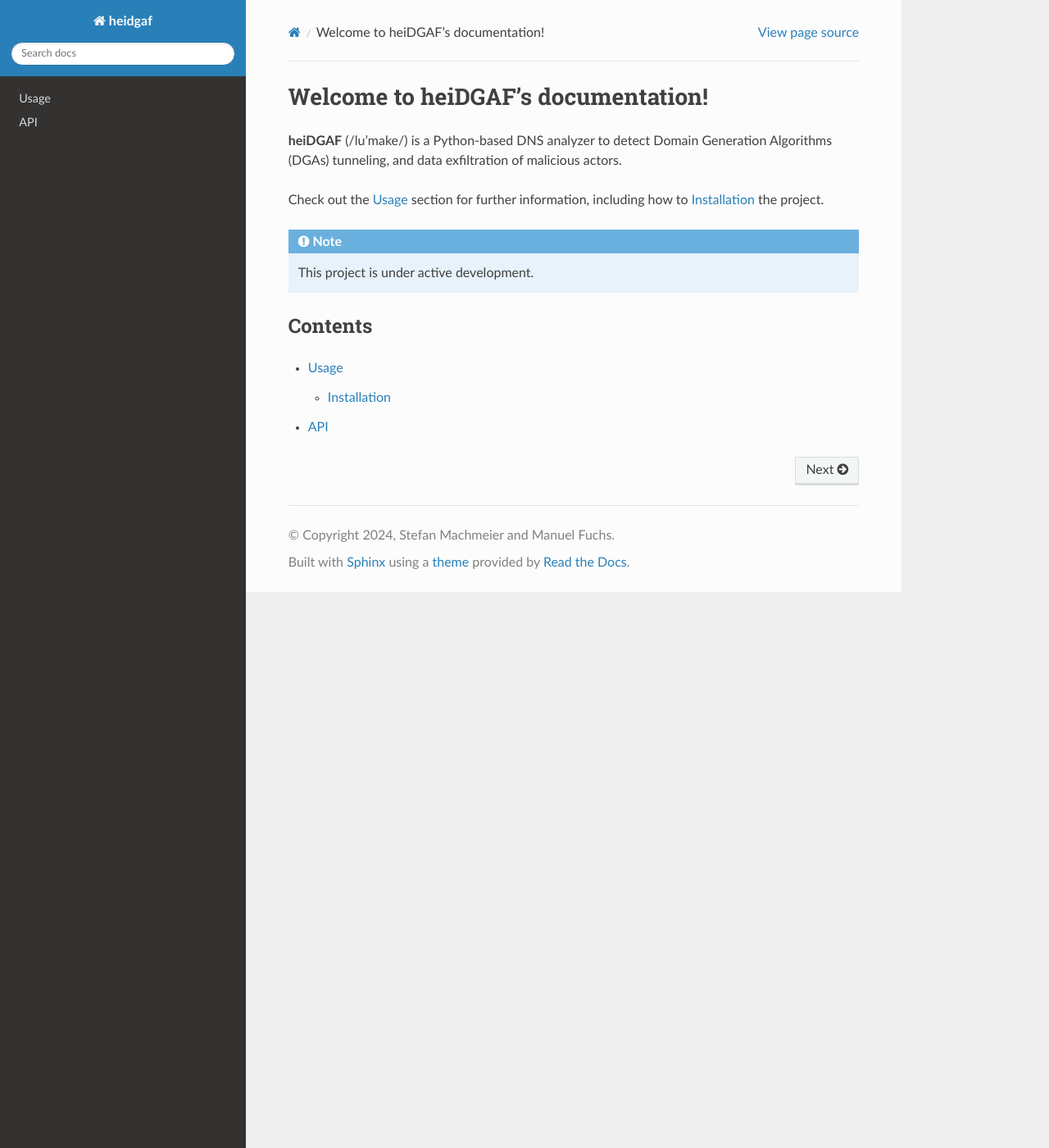
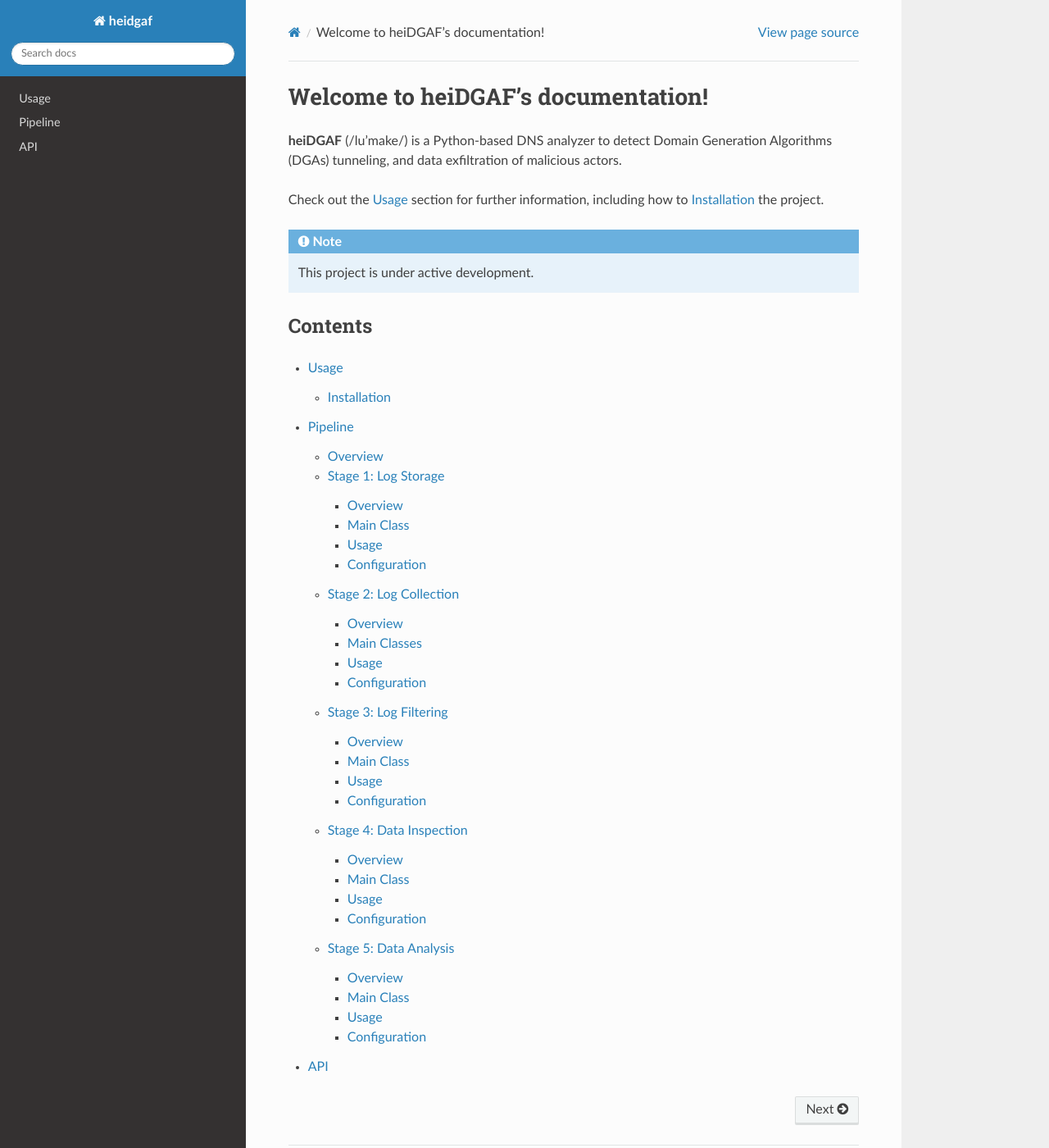
Before and after one commit to stefanDeveloper/heiDGAF, a Sphinx documentation site: the page built from docs/index.rst, in a window 1280 px wide and 1400 px high. Shown: the whole window at 82% size. Built offline with Sphinx 7.4.7 and the Read the Docs theme 2.0.0, drawn with Linux system fonts in a browser that asks for light colours; pages that are not in the unit, such as notebooks, are missing from menus.

Commit message:
Add initial pipeline description docs

```diff
--- a/docs/index.rst
+++ b/docs/index.rst
@@ -16,4 +16,5 @@ Contents
 .. toctree::
 
    usage
+   pipeline
    api/index
--- /dev/null
+++ b/docs/pipeline.rst
@@ -0,0 +1,88 @@
+Pipeline
+========
+
+.. note::
+
+   This page is under active development.
+
+Overview
+--------
+
+Stage 1: Log Storage
+--------------------
+
+Overview
+~~~~~~~~
+
+Main Class
+~~~~~~~~~~
+
+Usage
+~~~~~
+
+Configuration
+~~~~~~~~~~~~~
+
+
+Stage 2: Log Collection
+-----------------------
+
+Overview
+~~~~~~~~
+
+Main Classes
+~~~~~~~~~~~~
+
+Usage
+~~~~~
+
+Configuration
+~~~~~~~~~~~~~
+
+
+Stage 3: Log Filtering
+----------------------
+
+Overview
+~~~~~~~~
+
+Main Class
+~~~~~~~~~~
+
+Usage
+~~~~~
+
+Configuration
+~~~~~~~~~~~~~
+
+
+Stage 4: Data Inspection
+------------------------
+
+Overview
+~~~~~~~~
+
+Main Class
+~~~~~~~~~~
+
+Usage
+~~~~~
+
+Configuration
+~~~~~~~~~~~~~
+
+
+Stage 5: Data Analysis
+----------------------
+
+Overview
+~~~~~~~~
+
+Main Class
+~~~~~~~~~~
+
+Usage
+~~~~~
+
+Configuration
+~~~~~~~~~~~~~
```
